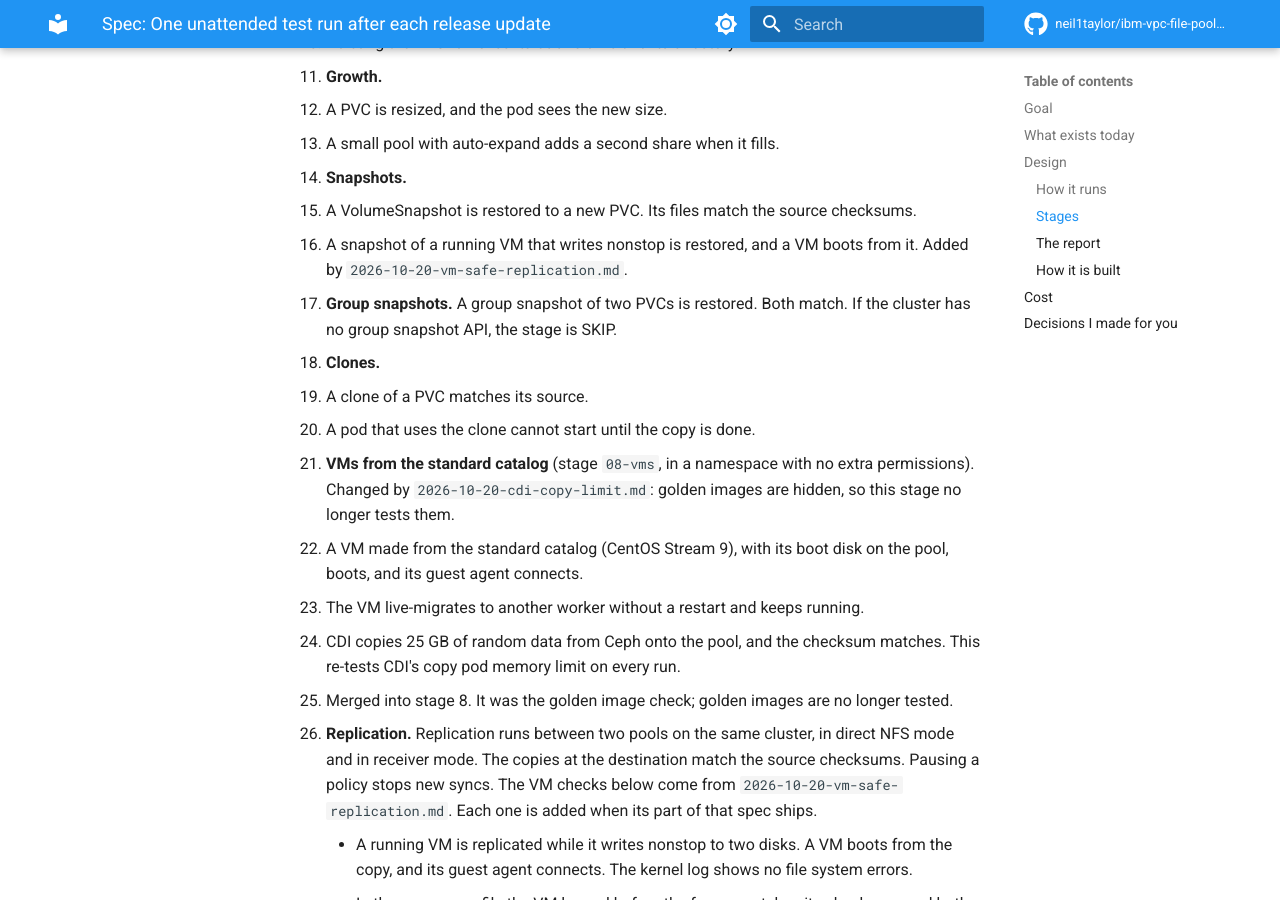
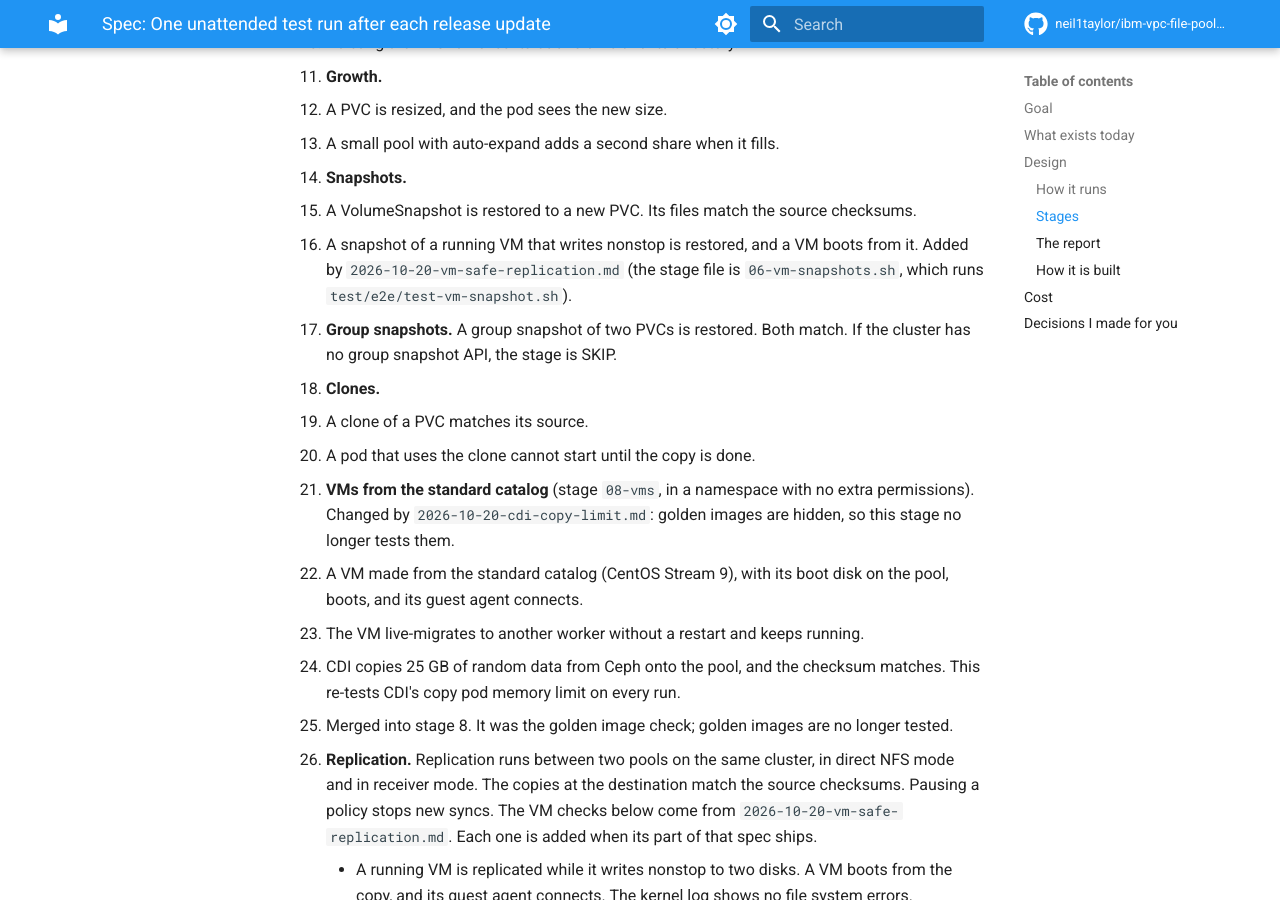
Before and after one commit to neil1taylor/ibm-vpc-file-pool-csi, an MkDocs documentation site: the page built from docs/specs/2026-10-19-release-test-run.md, in a window 1280 px wide and 900 px high, scrolled down 2437 px. Built offline with MkDocs 1.6.1 and Material for MkDocs 9.7.7, drawn with Linux system fonts in a browser that asks for light colours; comment, search, counter and statistics services are not loaded.

Commit message:
Release test: stage 06 snapshots a running VM

```diff
--- a/docs/specs/2026-10-19-release-test-run.md
+++ b/docs/specs/2026-10-19-release-test-run.md
@@ -60,7 +60,7 @@ Each line says what the stage proves, and how it checks the result itself, not t
    - A small pool with auto-expand adds a second share when it fills.
 5. **Snapshots.**
    - A VolumeSnapshot is restored to a new PVC. Its files match the source checksums.
-   - A snapshot of a running VM that writes nonstop is restored, and a VM boots from it. Added by `2026-10-20-vm-safe-replication.md`.
+   - A snapshot of a running VM that writes nonstop is restored, and a VM boots from it. Added by `2026-10-20-vm-safe-replication.md` (the stage file is `06-vm-snapshots.sh`, which runs `test/e2e/test-vm-snapshot.sh`).
 6. **Group snapshots.** A group snapshot of two PVCs is restored. Both match. If the cluster has no group snapshot API, the stage is SKIP.
 7. **Clones.**
    - A clone of a PVC matches its source.
```
Also changed, not shown: 1 other file.
